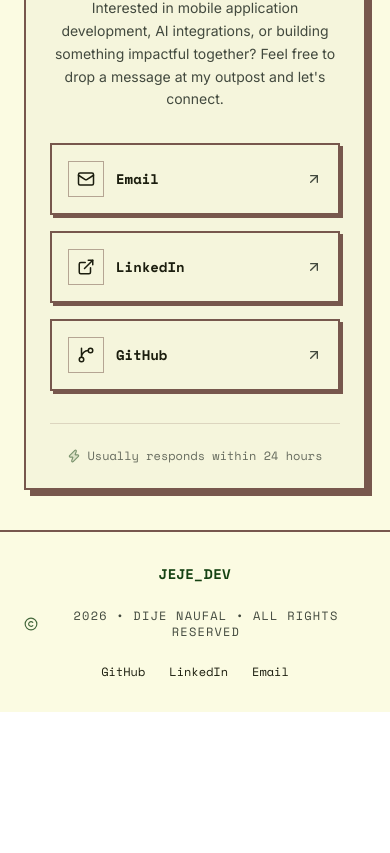
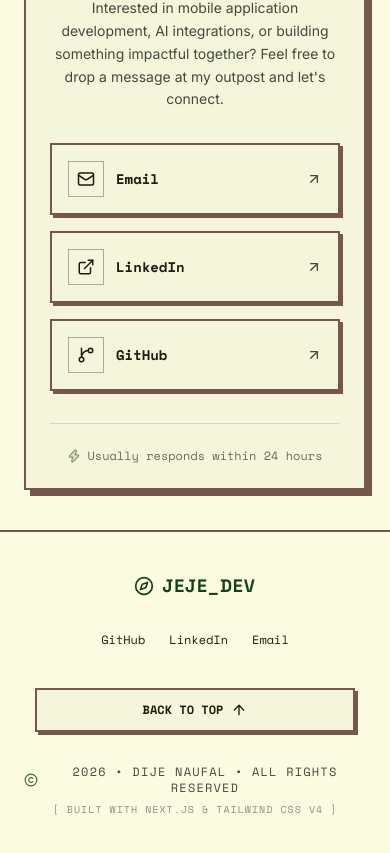
Before and after one commit to JeeeN4/jeje-portofolio, a Next.js app: page / in a window 390 px wide. Shown: the part 8410-9263 px from the top of the page. Before the commit the page ends 9122 px from the top, so only its background shows below. Built offline with nearby package versions, Linux system fonts and the light colour scheme.

Commit message:
feat: Implement smooth scrolling and enhance mobile navigation with animations

```diff
--- a/src/components/layout/Footer.tsx
+++ b/src/components/layout/Footer.tsx
@@ -1,50 +1,76 @@
-import { Copyright } from "lucide-react";
+"use client"; // <-- Wajib ada untuk fungsi window.scrollTo
+
+import { Copyright, ArrowUp, Compass } from "lucide-react";
+
 export default function Footer() {
+  // Fungsi untuk scroll mulus ke paling atas web
+  const scrollToTop = () => {
+    window.scrollTo({
+      top: 0,
+      behavior: "smooth",
+    });
+  };
+
   return (
-    /* 1. Typo border-borde diperbaiki menjadi border-border */
-    <footer className="border-t-2 border-border bg-(--section-main)">
-      <div className="container-custom py-8">
-        <div className="flex flex-col gap-6 text-center text-sm md:flex-row md:items-center md:justify-between">
-          {/* Brand - Ditambahkan efek hover kecil agar interaktif */}
-          <div className="font-heading font-bold text-primary tracking-wider hover:opacity-80 transition-opacity cursor-default">
-            JEJE_DEV
+    <footer className="border-t-2 border-border bg-(--section-main) text-mono">
+      <div className="container-custom py-10 sm:py-12">
+        {/* Kontainer Utama: Flex-col di HP, 3-Kolom Simetris di Desktop */}
+        <div className="flex flex-col items-center justify-between gap-8 md:flex-row md:items-center">
+          {/* 1. KIRI (Desktop) / ATAS (HP): Brand Info */}
+          <div className="flex items-center gap-2 font-heading font-bold text-lg text-primary tracking-wider hover:opacity-80 transition-opacity cursor-default order-1">
+            <Compass className="h-5 w-5 animate-spin-slow shrink-0" />
+            <span>JEJE_DEV</span>
           </div>
 
-          {/* Copyright - Menggunakan Ikon SVG agar sejajar sempurna di tengah! */}
-          <div className="flex items-center justify-center gap-2 text-mono text-xs md:text-sm text-muted-foreground">
-            {/* Menggunakan h-3.5 w-3.5 atau h-4 w-4 agar proporsional dengan tinggi teks */}
-            <Copyright className="h-3.5 w-3.5 md:h-4 md:w-4 shrink-0 text-primary/80" />
-            <span className="tracking-widest font-medium">
-              2026 • DIJE NAUFAL • ALL RIGHTS RESERVED
-            </span>
+          {/* 2. TENGAH (Selalu di Tengah): Copyright & Built With */}
+          <div className="flex flex-col items-center justify-center text-center gap-1.5 order-4 md:order-2">
+            <div className="flex items-center justify-center gap-1.5 text-xs text-muted-foreground">
+              <Copyright className="h-3.5 w-3.5 shrink-0 text-primary/80" />
+              <span className="tracking-widest font-medium">
+                2026 • DIJE NAUFAL • ALL RIGHTS RESERVED
+              </span>
+            </div>
+            <p className="text-[10px] text-muted-foreground/60 tracking-widest">
+              [ BUILT WITH NEXT.JS & TAILWIND CSS V4 ]
+            </p>
           </div>
 
-          {/* Links - Ditambahkan transition-colors & noopener untuk keamanan */}
-          <div className="flex justify-center gap-6 text-mono text-xs md:text-sm">
+          {/* 3. KANAN (Desktop) / TENGAH (HP): Navigation Links */}
+          <div className="flex flex-wrap justify-center gap-6 text-xs sm:text-sm font-medium order-2 md:order-3">
             <a
               href="https://github.com/JeeeN4"
               target="_blank"
               rel="noopener noreferrer"
-              className="hover:text-primary transition-colors duration-200 underline-offset-4 hover:underline font-medium"
+              className="hover:text-primary transition-colors duration-200 underline-offset-4 hover:underline"
             >
               GitHub
             </a>
-
             <a
               href="https://linkedin.com/in/dije-naufal"
               target="_blank"
               rel="noopener noreferrer"
-              className="hover:text-primary transition-colors duration-200 underline-offset-4 hover:underline font-medium"
+              className="hover:text-primary transition-colors duration-200 underline-offset-4 hover:underline"
             >
               LinkedIn
             </a>
-
             <a
               href="mailto:dijenaufala@gmail.com"
-              className="hover:text-primary transition-colors duration-200 underline-offset-4 hover:underline font-medium"
+              className="hover:text-primary transition-colors duration-200 underline-offset-4 hover:underline"
             >
               Email
             </a>
+          </div>
+
+          {/* 4. TOMBOL BACK TO TOP (KHUSUS MOBILE - md:hidden) */}
+          <div className="w-full flex justify-center md:hidden order-3 pt-2">
+            <button
+              onClick={scrollToTop}
+              aria-label="Back to top of page"
+              className="card-retro group flex items-center justify-center gap-2 border-2 border-border bg-card px-6 py-3 text-xs font-bold transition-all duration-200 active:-translate-y-0.5 active:bg-primary active:text-white shadow-[3px_3px_0px_0px_var(--border)] active:shadow-[1px_1px_0px_0px_var(--border)] cursor-pointer w-full max-w-xs"
+            >
+              <span>BACK TO TOP</span>
+              <ArrowUp className="h-4 w-4 shrink-0 transition-transform" />
+            </button>
           </div>
         </div>
       </div>
--- a/src/components/layout/Navbar.tsx
+++ b/src/components/layout/Navbar.tsx
@@ -2,9 +2,8 @@
 
 import { Menu, X, Compass } from "lucide-react";
 import { useState } from "react";
-import { motion } from "framer-motion"; // <-- 1. Import motion dari framer-motion
+import { motion, AnimatePresence } from "framer-motion";
 
-// The Big 5: 5 Pilar Utama Navigasi
 const navItems = [
   { label: "Home", href: "#home" },
   { label: "About", href: "#about" },
@@ -16,13 +15,46 @@ const navItems = [
 export default function Navbar() {
   const [isOpen, setIsOpen] = useState(false);
 
+  // --- FUNGSI PINTAR UNTUK MENGATUR SCROLL ---
+  const handleScroll = (
+    e: React.MouseEvent<HTMLAnchorElement>,
+    targetId: string,
+  ) => {
+    e.preventDefault(); // 1. Mencegah perilaku lompatan mendadak bawaan browser
+
+    // 2. Cari elemen tujuan (misal: <section id="about">)
+    const element = document.querySelector(targetId);
+    if (!element) return;
+
+    // 3. Jika menu mobile sedang terbuka, kita tunggu 300ms sampai animasi tutup menu selesai.
+    // Jika di desktop (menu tertutup), langsung scroll tanpa jeda (0ms)!
+    const delay = isOpen ? 300 : 0;
+    setIsOpen(false); // Tutup menu HP
+
+    setTimeout(() => {
+      // 4. Hitung posisi scroll dengan kompensasi tinggi sticky navbar (sekitar 70px)
+      const headerOffset = 70;
+      const elementPosition = element.getBoundingClientRect().top;
+      const offsetPosition =
+        elementPosition + window.pageYOffset - headerOffset;
+
+      // 5. Eksekusi guliran layar yang mulus!
+      window.scrollTo({
+        top: offsetPosition,
+        behavior: "smooth",
+      });
+    }, delay);
+  };
+  // ---------------------------------------------
+
   return (
     <header className="sticky top-0 z-50 border-b-2 border-border bg-(--section-main)/95 backdrop-blur-sm">
       <div className="container-custom flex h-16 items-center justify-between">
-        {/* Logo dengan Tambahan Ikon Compass Beranimasi & Ukuran Lebih Besar */}
+        {/* Logo dengan Compass Besar Beranimasi */}
         <a
           href="#home"
-          className="heading-primary flex items-center gap-2.5 text-lg text-primary transition-opacity hover:opacity-80 group"
+          onClick={(e) => handleScroll(e, "#home")}
+          className="heading-primary flex items-center gap-2.5 text-lg text-primary transition-opacity hover:opacity-80 group cursor-pointer"
         >
           <motion.div
             animate={{
@@ -37,55 +69,63 @@ export default function Navbar() {
               rotate: 360,
               transition: { duration: 0.6, ease: "easeOut" },
             }}
-            className="flex items-center justify-center shrink-0" // <-- Tambah shrink-0
+            className="flex items-center justify-center shrink-0"
           >
-            {/* UBAH DI SINI: Naikkan ukuran dari h-5 w-5 menjadi h-7 w-7 (atau h-8 w-8) */}
             <Compass className="h-7 w-7 text-primary stroke-[2.2]" />
           </motion.div>
 
           <span className="tracking-wider pt-0.5">JEJE_DEV</span>
         </a>
 
-        {/* Desktop Menu - Jarak dikembalikan ke gap-8 agar lebih lega */}
+        {/* Desktop Menu */}
         <nav className="hidden md:flex items-center gap-8 text-mono">
           {navItems.map((item) => (
             <a
               key={item.label}
               href={item.href}
-              className="text-sm font-medium text-foreground transition-colors hover:text-primary underline-offset-4 hover:underline"
+              onClick={(e) => handleScroll(e, item.href)} // <-- Pasang fungsi handleScroll di sini
+              className="text-sm font-medium text-foreground transition-colors hover:text-primary underline-offset-4 hover:underline cursor-pointer"
             >
               {item.label}
             </a>
           ))}
         </nav>
 
-        {/* Mobile Button - Efek Retro Box */}
+        {/* Mobile Button */}
         <button
           onClick={() => setIsOpen(!isOpen)}
           aria-label="Toggle Menu"
-          className="md:hidden border-2 border-border bg-card p-2 text-foreground transition-colors hover:bg-primary hover:text-white"
+          className="md:hidden border-2 border-border bg-card p-2 text-foreground transition-all active:-translate-y-0.5 active:bg-primary active:text-white cursor-pointer"
         >
-          {isOpen ? <X size={18} /> : <Menu size={18} />}
+          {isOpen ? <X size={20} /> : <Menu size={20} />}
         </button>
       </div>
 
-      {/* Mobile Menu */}
+      {/* Mobile Menu dengan Animasi Slide Down */}
+      <AnimatePresence>
         {isOpen && (
-        <div className="border-t-2 border-border bg-(--section-main) md:hidden shadow-[0_8px_0_0_rgba(0,0,0,0.05)]">
+          <motion.div
+            initial={{ height: 0, opacity: 0 }}
+            animate={{ height: "auto", opacity: 1 }}
+            exit={{ height: 0, opacity: 0 }}
+            transition={{ duration: 0.25, ease: "easeInOut" }}
+            className="border-t-2 border-border bg-(--section-main) md:hidden overflow-hidden shadow-[0_8px_0_0_rgba(0,0,0,0.05)]"
+          >
             <nav className="container-custom flex flex-col py-4 text-mono">
               {navItems.map((item) => (
                 <a
                   key={item.label}
                   href={item.href}
-                className="border-b border-border/20 py-3 text-sm font-medium transition-colors hover:text-primary hover:translate-x-1"
-                onClick={() => setIsOpen(false)}
+                  onClick={(e) => handleScroll(e, item.href)} // <-- Pasang fungsi handleScroll di mobile menu juga
+                  className="border-b border-border/20 py-3 text-sm font-medium transition-all active:text-primary active:translate-x-1 cursor-pointer"
                 >
                   {item.label}
                 </a>
               ))}
             </nav>
-        </div>
+          </motion.div>
         )}
+      </AnimatePresence>
     </header>
   );
 }
```
Lines whose indentation alone changed are shown as unchanged.
